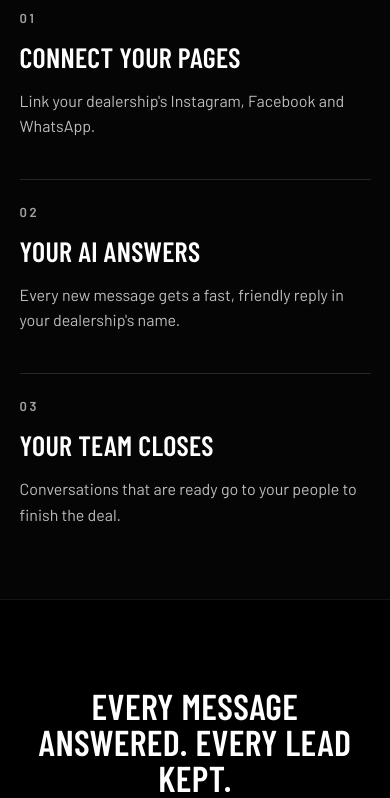
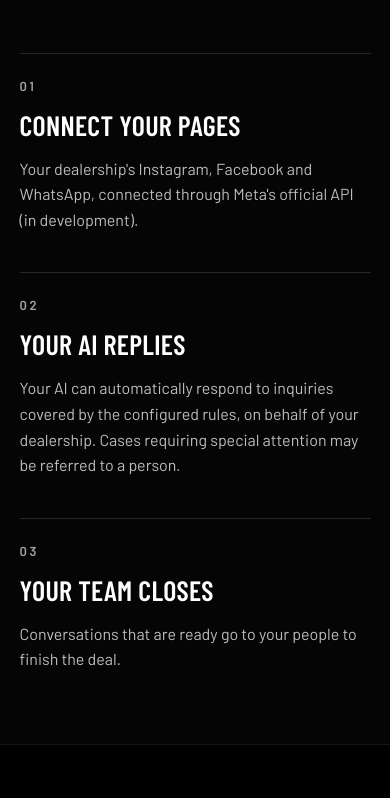
Before and after one commit to nexaionai/nexaionai-site, a plain HTML site: page sharkeep.html in a window 390 px wide. Shown: the part 1139-1937 px from the top of the page. Drawn offline with nearby package versions, Linux system fonts and the light colour scheme.

Commit message:
NX package + P1 correction: SharKeep automatic-response copy ES/EN

```diff
--- a/i18n.js
+++ b/i18n.js
@@ -7,20 +7,21 @@
     /* ---- Rediseño 14-nov-2026: video al clic ---- */
     "Watch video": "Ver video",
     "Play GrossKeep video": "Reproducir video de GrossKeep",
-    "Play SharKeep video": "Reproducir video de SharKeep",
     "Play LYNKqo video": "Reproducir video de LYNKqo",
-    "SharKeep video": "Video de SharKeep",
     "LYNKqo video": "Video de LYNKqo",
 
     /* ---- Perfil aprobado 14-nov-2026 (dictamen Auditor + GO fundador) ---- */
     "NEXAIONai | Technology and automation for businesses": "NEXAIONai | Tecnología y automatización para negocios",
     "We build tools that help organize information, automate repetitive tasks, and follow up on pending items, with clear rules and human review where appropriate.": "Desarrollamos herramientas que ayudan a organizar información, automatizar tareas repetitivas y dar seguimiento a los pendientes, con reglas claras y revisión humana cuando corresponde",
-    "Operational tools built around clear rules.": "Herramientas operativas basadas en reglas claras.",
+    "Automate your dealership's operations without losing control.": "Automatiza la operación de tu dealer sin perder el control.",
     "Tools for dealers: task automation and follow-up with clear rules and human review where needed.": "Herramientas para dealers: automatización de tareas y seguimiento con reglas claras y revisión humana cuando corresponde.",
     "How we work": "Cómo trabajamos",
-    "We use existing AI models for specific functions. Automated communications follow predefined messages and rules approved before use; individual messages do not require separate approval. We design tools to highlight cases that need attention and identify each product by its actual development status.": "Usamos modelos de IA existentes para funciones específicas. Las comunicaciones automatizadas siguen textos y reglas definidos y aprobados antes de su uso; no requieren aprobación individual de cada envío. Diseñamos herramientas para mostrar los casos que necesitan atención e identificamos cada producto según su estado real.",
+    "We use existing AI models for specific functions, and each product works under its own rules.": "Usamos modelos de IA existentes para funciones específicas, y cada producto funciona con sus propias reglas.",
+    "GrossKeep operates through deterministic rules pre-approved by the dealer. Scheduled alerts and reminders are sent automatically based on configured parameters, without requiring individual manual validation for each message.": "GrossKeep opera mediante reglas deterministas preaprobadas por el dealer. Las alertas y recordatorios programados se envían de forma automatizada según los parámetros configurados, sin requerir una validación manual individual por cada mensaje.",
+    "SharKeep is designed to automatically respond to inquiries received through your dealership's social media channels, following configured rules, instructions, and limits. It currently operates as a prototype in testing with one dealership, distinguishing intended capabilities from features already implemented and validated. Cases requiring special attention may be referred to a person, depending on the enabled rules and features.": "SharKeep está diseñado para responder automáticamente a las consultas que recibe tu dealer en sus redes sociales, siguiendo las reglas, instrucciones y límites configurados. Actualmente opera como un prototipo en pruebas con un dealer, diferenciando la capacidad prevista de las funciones ya implementadas y validadas. Los casos que requieren atención especial pueden derivarse a una persona, según las reglas y funciones habilitadas.",
+    "We design tools to highlight cases that need attention and identify each product by its actual development status.": "Diseñamos herramientas para mostrar los casos que necesitan atención e identificamos cada producto según su estado real.",
     "GrossKeep is a pilot-stage tool designed to record payment commitments, organize pending tasks, and support email follow-up under defined rules. Sending features remain subject to verification before operational use.": "GrossKeep es una herramienta en piloto para registrar compromisos de pago, organizar pendientes y preparar el seguimiento por correo electrónico según reglas definidas. Las funciones de envío están sujetas a verificación antes de su uso operativo.",
-    "SharKeep is a prototype that uses AI to draft replies to social media messages. It is being tested with one dealer, while safeguards and human review remain under validation. Not yet for sale.": "SharKeep es un prototipo que utiliza IA para preparar borradores de respuestas a mensajes de redes sociales. Se prueba con un dealer, con límites y revisión humana todavía sujetos a validación. No está a la venta.",
+    "SharKeep is designed to automatically respond to inquiries on your dealership's social media channels under defined rules and limits; currently a prototype in testing with one dealership, routing cases that require it to a person.": "SharKeep está diseñado para responder automáticamente a las consultas en las redes sociales de tu dealer según reglas y límites definidos; actualmente es un prototipo en pruebas con un dealer y deriva a una persona los casos que lo requieran.",
     "LYNKQO is a development-stage tool, currently paused, for calculating self-employed income from bank statements. Its design uses AI to extract information and defined rules to calculate income. GrossKeep is our current priority.": "LYNKQO es una herramienta en desarrollo, actualmente en pausa, para calcular ingresos de trabajadores independientes a partir de estados de cuenta bancarios. Su diseño utiliza IA para extraer información y reglas definidas para calcular los ingresos. Primero terminamos GrossKeep.",
     "Planned features, not yet available: automatic reminders, customer-reported payment notices, partial-payment tracking, and weekly summaries.": "Funciones previstas, todavía no disponibles: recordatorios automáticos, aviso de pago declarado por el cliente, registro de pagos parciales y resumen semanal.",
     "Pilot in preparation": "Piloto en preparación",
@@ -30,16 +31,11 @@
     "lynkqo.com · Paused": "lynkqo.com · En pausa",
     "SharKeep by NEXAIONai: every message answered, every lead kept. Prototype. Not yet for sale.": "SharKeep por NEXAIONai: cada mensaje contestado, cada lead retenido. Prototipo. Todavía no está a la venta.",
     "LYNKqo by NEXAIONai: self-employed income, calculated and explained. Paused.": "LYNKqo por NEXAIONai: income de self-employed, calculado y explicado. En pausa.",
-    "Link your dealership's Instagram, Facebook and WhatsApp.": "Vincula el Instagram, Facebook y WhatsApp de tu dealer.",
     /* ---- Titles & meta ---- */
-    "NEXAIONai — AI automation for dealerships": "NEXAIONai — Automatización con IA para dealers",
-    "NEXAIONai LLC builds simple AI automation for car dealerships. GrossKeep: track every pickup payment and send reminders.": "NEXAIONai LLC crea automatización con IA, simple, para dealers de carros. GrossKeep: controla cada pickup y envía recordatorios.",
     "Our Story — NEXAIONai": "Nuestra historia — NEXAIONai",
     "The story behind NEXAIONai: 25 years in the dealer business.": "La historia detrás de NEXAIONai: 25 años en el negocio de dealers.",
     "LYNKqo — by NEXAIONai": "LYNKqo — por NEXAIONai",
-    "LYNKqo by NEXAIONai: self-employed income, calculated and explained. In development.": "LYNKqo por NEXAIONai: income de self-employed, calculado y explicado. En desarrollo.",
     "SharKeep — by NEXAIONai": "SharKeep — por NEXAIONai",
-    "SharKeep by NEXAIONai: every message answered, every lead kept. Coming soon.": "SharKeep por NEXAIONai: cada mensaje contestado, cada lead retenido. Muy pronto.",
     "Privacy Policy — NEXAIONai": "Política de privacidad — NEXAIONai",
     "NEXAIONai privacy policy — coming soon.": "Política de privacidad de NEXAIONai — muy pronto.",
     "Terms of Service — NEXAIONai": "Términos de servicio — NEXAIONai",
@@ -62,46 +58,26 @@
     "Join the waitlist": "Unirme a la lista de espera",
 
     /* ---- Home: hero ---- */
-    "AI automation that keeps your business moving": "Automatización con IA que mantiene tu negocio en movimiento",
-    "We build simple, powerful products that make dealerships faster and stop money from slipping through the cracks.": "Creamos productos simples y poderosos que hacen al dealer más rápido y evitan que se te escape el dinero.",
     "Explore GrossKeep": "Conoce GrossKeep",
 
     /* ---- Home: GrossKeep ---- */
-    "Live": "Disponible",
     "Track every payment since Day 1. Protect your gross.": "Controla cada pago desde el Día 1. Cuida tu gross.",
-    "GrossKeep helps dealers track pickup-payment commitments and send reminders. Customers get a friendly WhatsApp or text reminder and confirm with one tap. The owner sees everything in one weekly summary.": "GrossKeep ayuda al dealer a controlar los pickups que el cliente se comprometió a pagar y a enviar recordatorios. El cliente recibe un recordatorio amable por WhatsApp o texto y confirma con un toque. El dueño ve todo en un resumen semanal.",
     "GrossKeep video": "Video de GrossKeep",
     "First month free": "Primer mes gratis",
     "Then": "Luego",
     "$149/month": "$149/mes",
     "Start free month · then $149/month": "Empieza el mes gratis · luego $149/mes",
-    "Automatic reminders": "Recordatorios automáticos",
-    "WhatsApp and text. One message a week, never spam.": "WhatsApp y texto. Un mensaje por semana, nunca spam.",
-    "“I paid” button": "Botón “Ya pagué”",
-    "The customer confirms in one tap.": "El cliente confirma con un toque.",
-    "Partial payments": "Pagos parciales",
-    "Any amount, any time. Your rules.": "Cualquier monto, cuando sea. Tus reglas.",
-    "Weekly owner summary": "Resumen semanal para el dueño",
-    "Problem cases rise to the top on their own.": "Los casos con problema suben solos al principio.",
 
     /* ---- Home: SharKeep ---- */
     "Coming soon": "Muy pronto",
     "Every message answered. Every lead kept.": "Cada mensaje contestado. Cada lead retenido.",
-    "Your dealership's own AI answers Instagram, Facebook and WhatsApp messages in seconds, day and night. Will be built on Meta's official API.": "La IA propia de tu dealer contesta los mensajes de Instagram, Facebook y WhatsApp en segundos, de día y de noche. Se construirá sobre la API oficial de Meta.",
-    "SharKeep product video: social media messages answered automatically by the dealership AI": "Video de SharKeep: mensajes de redes sociales contestados automáticamente por la IA del dealer",
     "Your own AI": "Tu propia IA",
     "Speaks for your dealership, in your name.": "Habla por tu dealer, a tu nombre.",
-    "All channels": "Todos los canales",
-    "Instagram, Facebook and WhatsApp in one place.": "Instagram, Facebook y WhatsApp en un solo lugar.",
-    "Midnight messages get answered too.": "Los mensajes de medianoche también se contestan.",
-    "Official API": "API oficial",
-    "Will be built the legal way, on Meta's platform.": "Se construirá de forma legal, en la plataforma de Meta.",
+    "Planned channels": "Canales previstos",
+    "Instagram, Facebook and WhatsApp, through Meta's official API.": "Instagram, Facebook y WhatsApp, a través de la API oficial de Meta.",
 
     /* ---- Home: LYNKqo ---- */
-    "In development": "En desarrollo",
     "Self-employed income, calculated and explained.": "Income de self-employed, calculado y explicado.",
-    "LYNKqo reads the bank statements, classifies every transaction and breaks income down period by period, so the deal you structure is backed by numbers that hold up and is less likely to come back.": "LYNKqo lee los bank statements, clasifica cada transacción y desglosa el income periodo por periodo, para que el deal que estructuras esté respaldado por números sólidos y sea menos probable que te lo devuelvan.",
-    "LYNKqo product video: bank statement transactions classified and income broken down by period": "Video de LYNKqo: transacciones del bank statement clasificadas e income desglosado por periodo",
     "Every transaction classified": "Cada transacción clasificada",
     "Income or excluded, with the reason.": "Income o excluida, con su razón.",
     "Period breakdown": "Desglose por periodo",
@@ -135,9 +111,7 @@
     "Talk to us": "Habla con nosotros",
 
     /* ---- LYNKqo page ---- */
-    "lynkqo.com · In development": "lynkqo.com · En desarrollo",
     "Self-employed income, calculated and explained": "Income de self-employed, calculado y explicado",
-    "LYNKqo turns bank statements into a clear, period-by-period income breakdown, so every deal you structure is backed by numbers that hold up.": "LYNKqo convierte los bank statements en un desglose de income claro, periodo por periodo, para que cada deal que estructuras esté respaldado por números sólidos.",
     "LYNKqo product video": "Video de LYNKqo",
     "Upload statements": "Sube los statements",
     "Usually three consecutive months, straight from the PDF.": "Normalmente tres meses consecutivos, directo del PDF.",
@@ -148,14 +122,11 @@
     "LYNKqo is a product of": "LYNKqo es un producto de",
 
     /* ---- SharKeep page ---- */
-    "sharkeep.com · Coming soon": "sharkeep.com · Muy pronto",
-    "Your dealership's own AI on social media": "La IA propia de tu dealer en redes sociales",
-    "SharKeep answers every Instagram, Facebook and WhatsApp message in seconds, day and night, so no lead goes cold while your team sleeps.": "SharKeep contesta cada mensaje de Instagram, Facebook y WhatsApp en segundos, de día y de noche, para que ningún lead se enfríe mientras tu equipo duerme.",
-    "SharKeep product video": "Video de SharKeep",
+    "Your own AI, trained to handle your dealership's social media": "Tu propia IA entrenada para atender las redes sociales de tu dealer",
     "Connect your pages": "Conecta tus páginas",
-    "Link your dealership's Instagram, Facebook and WhatsApp. It will connect through Meta's official API.": "Vincula el Instagram, Facebook y WhatsApp de tu dealer. Se conectará a través de la API oficial de Meta.",
-    "Your AI answers": "Tu IA contesta",
-    "Every new message gets a fast, friendly reply in your dealership's name.": "Cada mensaje nuevo recibe una respuesta rápida y amable a nombre de tu dealer.",
+    "Your dealership's Instagram, Facebook and WhatsApp, connected through Meta's official API (in development).": "El Instagram, Facebook y WhatsApp de tu dealer, conectados a través de la API oficial de Meta (en desarrollo).",
+    "Your AI replies": "Tu IA responde",
+    "Your AI can automatically respond to inquiries covered by the configured rules, on behalf of your dealership. Cases requiring special attention may be referred to a person.": "Tu IA puede responder automáticamente a las consultas cubiertas por las reglas configuradas, a nombre de tu dealer. Los casos que requieren atención especial pueden derivarse a una persona.",
     "Your team closes": "Tu equipo cierra",
     "Conversations that are ready go to your people to finish the deal.": "Las conversaciones listas pasan a tu gente para cerrar el deal.",
     "SharKeep is a product of": "SharKeep es un producto de",
@@ -201,6 +172,14 @@
     document.title = es && ES[norm(origTitle)] ? ES[norm(origTitle)] : origTitle;
     document.documentElement.lang = es ? "es" : "en";
 
+    /* Images with text inside: show the version in the active language */
+    document.querySelectorAll("img[data-es-src]").forEach(function (img) {
+      if (!img.getAttribute("data-en-src")) img.setAttribute("data-en-src", img.getAttribute("src"));
+      img.setAttribute("src", es ? img.getAttribute("data-es-src") : img.getAttribute("data-en-src"));
+    });
+    /* Elements that only make sense in English (e.g. an English-only video) */
+    document.querySelectorAll("[data-en-only]").forEach(function (el) { el.style.display = es ? "none" : ""; });
+
     /* GrossKeep video follows the site language */
     var v = document.getElementById("gkvideo");
     if (v) {
--- a/sharkeep.html
+++ b/sharkeep.html
@@ -113,13 +113,12 @@ background:radial-gradient(ellipse at center,rgba(235,244,255,.95) 0%,rgba(150,1
 <div class="sat" aria-hidden="true"></div>
 <div style="position: relative; max-width: 1440px; margin: 0 auto; padding: clamp(120px, 14vw, 200px) 5% clamp(72px, 8vw, 120px); box-sizing: border-box; display: flex; flex-direction: column; gap: 28px; align-items: center; text-align: center">
 <p class="rise" style="margin: 0; font-size: 13px; letter-spacing: .3em; font-weight: 600; color: #d6d6d6; text-transform: uppercase">sharkeep.com · Prototype · Not yet for sale</p>
-<h1 class="rise d1" style="font-size: clamp(44px, 7vw, 104px); line-height: .95; max-width: 1000px">Your dealership's own AI on social media</h1>
-<p class="rise d2" style="margin: 0; font-size: clamp(17px, 1.6vw, 21px); line-height: 1.55; color: #d6d6d6; max-width: 640px; font-weight: 300">SharKeep is a prototype that uses AI to draft replies to social media messages. It is being tested with one dealer, while safeguards and human review remain under validation. Not yet for sale.</p>
+<h1 class="rise d1" style="font-size: clamp(44px, 7vw, 104px); line-height: .95; max-width: 1000px">Your own AI, trained to handle your dealership's social media</h1>
+<p class="rise d2" style="margin: 0; font-size: clamp(17px, 1.6vw, 21px); line-height: 1.55; color: #d6d6d6; max-width: 640px; font-weight: 300">SharKeep is designed to automatically respond to inquiries on your dealership's social media channels under defined rules and limits; currently a prototype in testing with one dealership, routing cases that require it to a person.</p>
 <div class="rise d3" style="display: flex; flex-wrap: wrap; gap: 16px; justify-content: center"><a href="mailto:info@nexaionai.com?subject=SharKeep%20waitlist" class="btn">Join the waitlist</a><a href="#how" class="btn" style="border-color: rgba(255,255,255,.35)">How it works</a></div>
 <div id="video" class="rise d3" style="width: 100%; max-width: 1200px; margin-top: 48px">
-<div class="vplay" data-src="media/sharkeep.mp4" data-label="SharKeep product video">
-<img src="media/poster-sharkeep.webp" alt="" width="1280" height="720">
-<button type="button" class="playbtn" aria-label="Play SharKeep video"><span class="tri" aria-hidden="true"></span>Watch video</button>
+<div class="vplay">
+<img src="media/poster-sharkeep.webp" data-es-src="media/poster-sharkeep-es.webp" alt="" width="1280" height="720">
 </div>
 </div>
 </div>
@@ -127,7 +126,7 @@ background:radial-gradient(ellipse at center,rgba(235,244,255,.95) 0%,rgba(150,1
 <section id="how" style="border-top: 1px solid #141414; background: #050505">
 <div style="max-width: 1440px; margin: 0 auto; padding: clamp(72px, 9vw, 130px) 5%; box-sizing: border-box; display: flex; flex-direction: column; gap: 56px">
 <h2 style="font-size: clamp(36px, 5vw, 72px); line-height: 1">How it works</h2>
-<div style="display: grid; grid-template-columns: repeat(auto-fit, minmax(260px, 1fr)); gap: 40px"><div style="display: flex; flex-direction: column; gap: 14px; padding-top: 24px; border-top: 1px solid #262626"><span style="font-size: 13px; letter-spacing: .2em; color: #a3a3a3; font-weight: 600">01</span><h3 style="font-size: 28px">Connect your pages</h3><p style="margin: 0; color: #bdbdbd; font-size: 16px; line-height: 1.6">Link your dealership's Instagram, Facebook and WhatsApp.</p></div><div style="display: flex; flex-direction: column; gap: 14px; padding-top: 24px; border-top: 1px solid #262626"><span style="font-size: 13px; letter-spacing: .2em; color: #a3a3a3; font-weight: 600">02</span><h3 style="font-size: 28px">Your AI answers</h3><p style="margin: 0; color: #bdbdbd; font-size: 16px; line-height: 1.6">Every new message gets a fast, friendly reply in your dealership's name.</p></div><div style="display: flex; flex-direction: column; gap: 14px; padding-top: 24px; border-top: 1px solid #262626"><span style="font-size: 13px; letter-spacing: .2em; color: #a3a3a3; font-weight: 600">03</span><h3 style="font-size: 28px">Your team closes</h3><p style="margin: 0; color: #bdbdbd; font-size: 16px; line-height: 1.6">Conversations that are ready go to your people to finish the deal.</p></div></div>
+<div style="display: grid; grid-template-columns: repeat(auto-fit, minmax(260px, 1fr)); gap: 40px"><div style="display: flex; flex-direction: column; gap: 14px; padding-top: 24px; border-top: 1px solid #262626"><span style="font-size: 13px; letter-spacing: .2em; color: #a3a3a3; font-weight: 600">01</span><h3 style="font-size: 28px">Connect your pages</h3><p style="margin: 0; color: #bdbdbd; font-size: 16px; line-height: 1.6">Your dealership's Instagram, Facebook and WhatsApp, connected through Meta's official API (in development).</p></div><div style="display: flex; flex-direction: column; gap: 14px; padding-top: 24px; border-top: 1px solid #262626"><span style="font-size: 13px; letter-spacing: .2em; color: #a3a3a3; font-weight: 600">02</span><h3 style="font-size: 28px">Your AI replies</h3><p style="margin: 0; color: #bdbdbd; font-size: 16px; line-height: 1.6">Your AI can automatically respond to inquiries covered by the configured rules, on behalf of your dealership. Cases requiring special attention may be referred to a person.</p></div><div style="display: flex; flex-direction: column; gap: 14px; padding-top: 24px; border-top: 1px solid #262626"><span style="font-size: 13px; letter-spacing: .2em; color: #a3a3a3; font-weight: 600">03</span><h3 style="font-size: 28px">Your team closes</h3><p style="margin: 0; color: #bdbdbd; font-size: 16px; line-height: 1.6">Conversations that are ready go to your people to finish the deal.</p></div></div>
 </div>
 </section>
 <section style="position: relative; overflow: hidden; border-top: 1px solid #141414; background: #000000">
```
Also changed, not shown: index.html (+11 -9 lines), lynkqo.html (+2 -2 lines).
